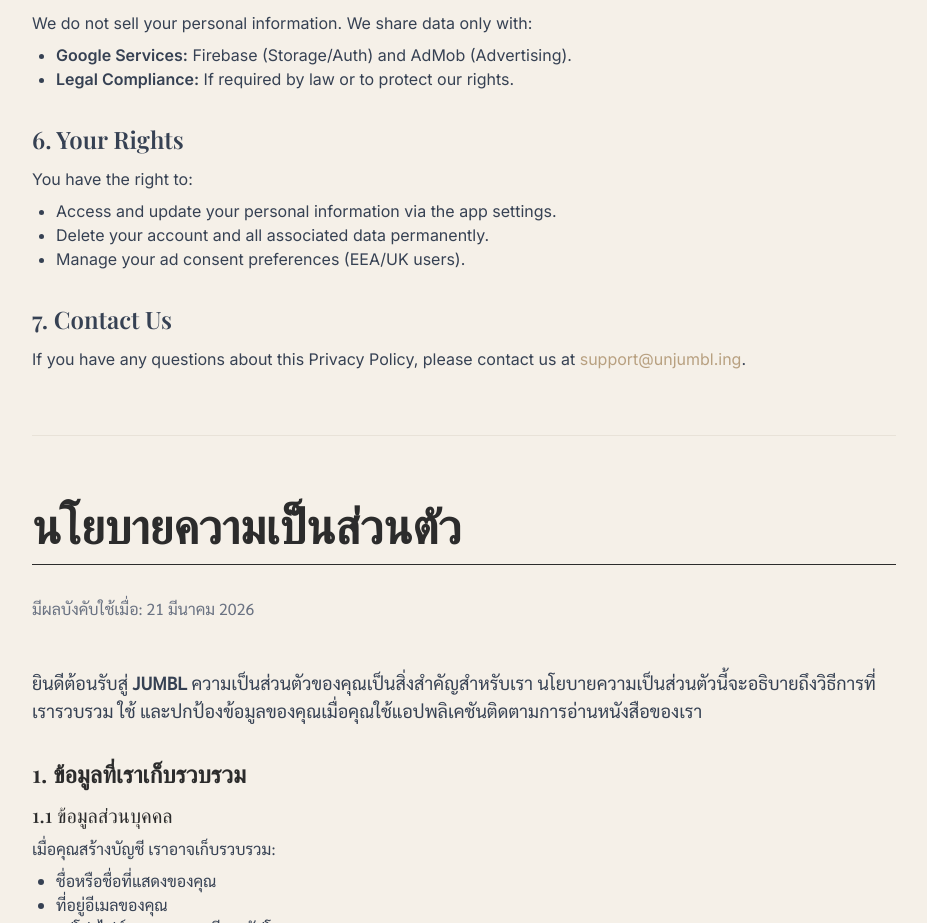
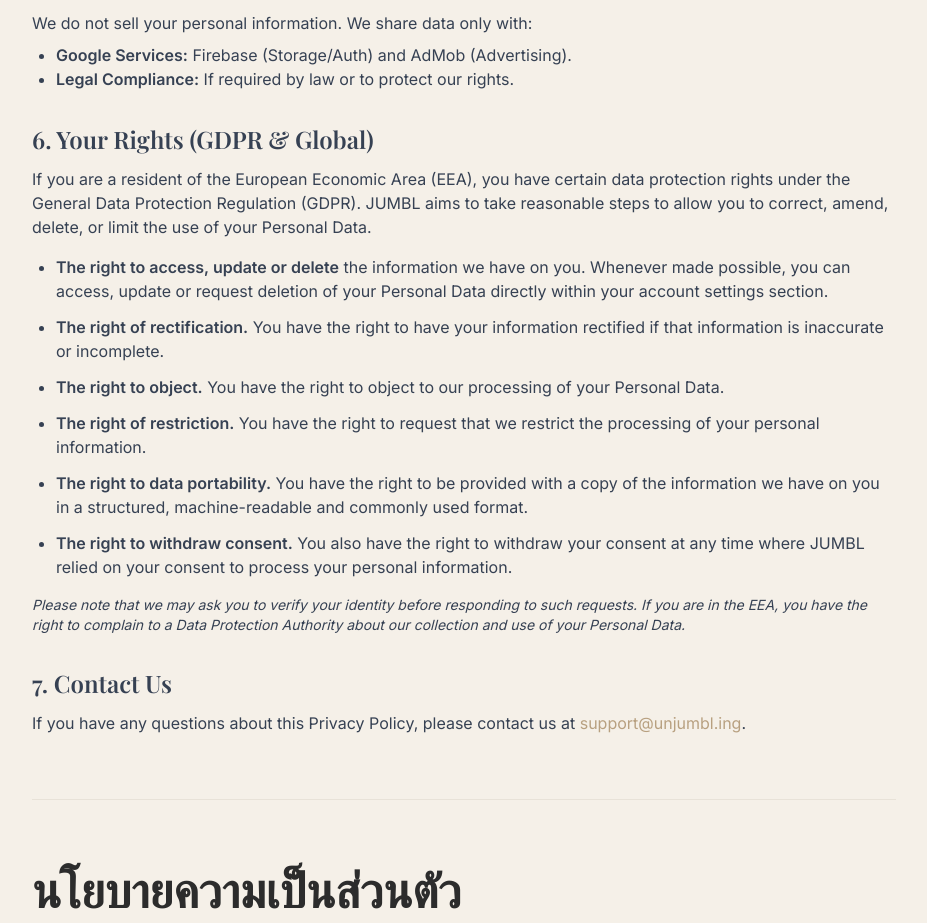
Before and after one commit to naiiytom/jumbl-landing, a React (Vite) app: page /privacy in a window 1280 px wide. Shown: the part 1710-2633 px from the top of the page, without its empty margins (176-1103 px from the left). Built offline with nearby package versions, Linux system fonts and the light colour scheme; a web font is replaced by a local one.

Commit message:
docs: sync privacy policy and terms with app assets and expand gdpr rights

```diff
--- a/src/pages/Privacy.tsx
+++ b/src/pages/Privacy.tsx
@@ -89,13 +89,21 @@
         </section>
 
         <section>
-          <h2 className="text-2xl font-semibold mb-3">6. Your Rights</h2>
-          <p>You have the right to:</p>
-          <ul className="list-disc pl-6 mt-2">
-            <li>Access and update your personal information via the app settings.</li>
-            <li>Delete your account and all associated data permanently.</li>
-            <li>Manage your ad consent preferences (EEA/UK users).</li>
+          <h2 className="text-2xl font-semibold mb-3">6. Your Rights (GDPR & Global)</h2>
+          <p className="mb-4 text-gray-700">
+            If you are a resident of the European Economic Area (EEA), you have certain data protection rights under the General Data Protection Regulation (GDPR). JUMBL aims to take reasonable steps to allow you to correct, amend, delete, or limit the use of your Personal Data.
+          </p>
+          <ul className="list-disc pl-6 space-y-3 text-gray-700">
+            <li><strong>The right to access, update or delete</strong> the information we have on you. Whenever made possible, you can access, update or request deletion of your Personal Data directly within your account settings section.</li>
+            <li><strong>The right of rectification.</strong> You have the right to have your information rectified if that information is inaccurate or incomplete.</li>
+            <li><strong>The right to object.</strong> You have the right to object to our processing of your Personal Data.</li>
+            <li><strong>The right of restriction.</strong> You have the right to request that we restrict the processing of your personal information.</li>
+            <li><strong>The right to data portability.</strong> You have the right to be provided with a copy of the information we have on you in a structured, machine-readable and commonly used format.</li>
+            <li><strong>The right to withdraw consent.</strong> You also have the right to withdraw your consent at any time where JUMBL relied on your consent to process your personal information.</li>
           </ul>
+          <p className="mt-4 text-gray-700 text-sm italic">
+            Please note that we may ask you to verify your identity before responding to such requests. If you are in the EEA, you have the right to complain to a Data Protection Authority about our collection and use of your Personal Data.
+          </p>
         </section>
 
         <section>
--- a/src/pages/Terms.tsx
+++ b/src/pages/Terms.tsx
@@ -70,8 +70,13 @@
         </section>
 
         <section>
-          <h2 className="text-2xl font-semibold mb-3">9. Changes to Terms</h2>
-          <p>We reserve the right to modify these Terms at any time. We will notify users of any significant changes.</p>
+          <h2 className="text-2xl font-semibold mb-3">9. Governing Law</h2>
+          <p>These Terms shall be governed and construed in accordance with the laws of Thailand, without regard to its conflict of law provisions.</p>
+        </section>
+
+        <section>
+          <h2 className="text-2xl font-semibold mb-3">10. Changes to Terms</h2>
+          <p>We reserve the right to modify these Terms at any time. We will notify users of any significant changes by posting the new Terms on this page.</p>
         </section>
 
         <section>
@@ -151,12 +156,17 @@
             </section>
 
             <section>
-              <h2 className="text-2xl font-mitr font-semibold mb-3 text-jumbl-charcoal">9. การเปลี่ยนแปลงข้อตกลง</h2>
-              <p>เราขอสงวนสิทธิ์ในการแก้ไขข้อตกลงเหล่านี้เมื่อใดก็ได้ เราจะแจ้งให้ผู้ใช้ทราบหากมีการเปลี่ยนแปลงที่สำคัญ</p>
+              <h2 className="text-2xl font-mitr font-semibold mb-3 text-jumbl-charcoal">9. กฎหมายที่บังคับใช้</h2>
+              <p>ข้อตกลงเหล่านี้จะถูกควบคุมและตีความตามกฎหมายของประเทศไทย โดยไม่คำนึงถึงบทบัญญัติว่าด้วยการขัดกันของกฎหมาย</p>
             </section>
 
             <section>
-              <h2 className="text-2xl font-mitr font-semibold mb-3 text-jumbl-charcoal">10. ติดต่อเรา</h2>
+              <h2 className="text-2xl font-mitr font-semibold mb-3 text-jumbl-charcoal">10. การเปลี่ยนแปลงข้อตกลง</h2>
+              <p>เราขอสงวนสิทธิ์ในการแก้ไขข้อตกลงเหล่านี้เมื่อใดก็ได้ เราจะแจ้งให้ผู้ใช้ทราบหากมีการเปลี่ยนแปลงที่สำคัญโดยการโพสต์ข้อตกลงใหม่ในหน้านี้</p>
+            </section>
+
+            <section>
+              <h2 className="text-2xl font-mitr font-semibold mb-3 text-jumbl-charcoal">11. ติดต่อเรา</h2>
               <p>หากคุณมีคำถามใดๆ เกี่ยวกับข้อตกลงเหล่านี้ โปรดติดต่อเราที่ <a href="mailto:support@unjumbl.ing" className="text-jumbl-gold hover:underline">support@unjumbl.ing</a></p>
             </section>
           </div>
```
